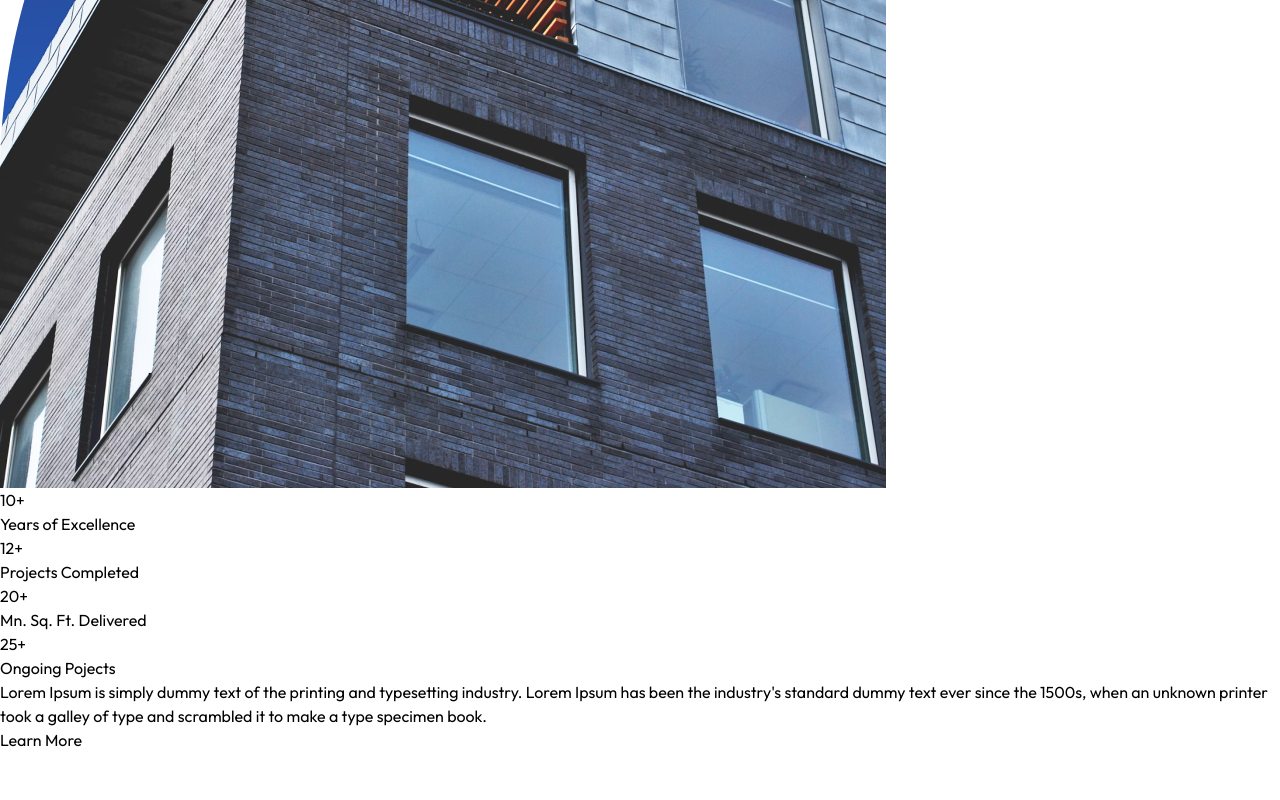
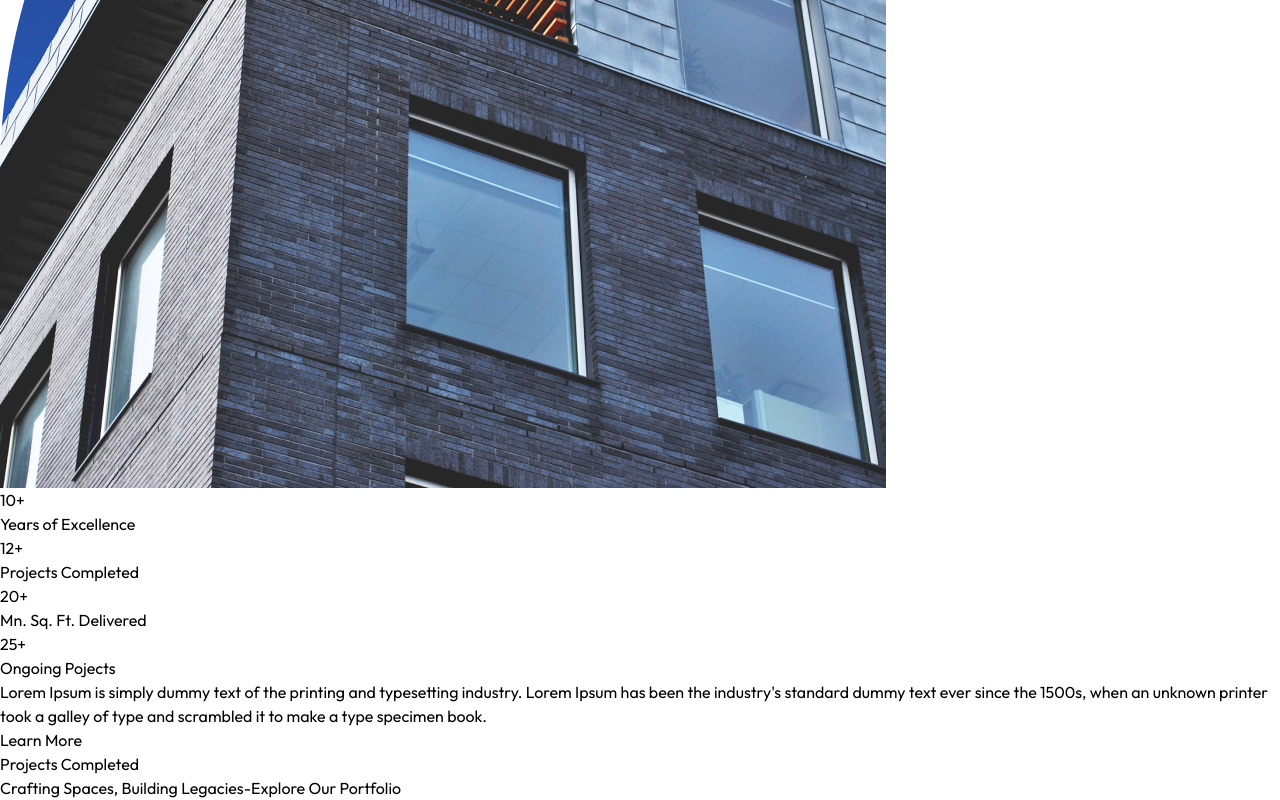
Before and after one commit to eissamonet/Real-Estate, a React (Vite) app: page / in a window 1280 px wide. Shown: the part 754-1554 px from the top of the page. Before the commit the page ends 1506 px from the top, so only its background shows below. Built offline with nearby package versions, Linux system fonts and the light colour scheme; a web font is replaced by a local one.

Commit message:
projects section added

```diff
--- a/src/App.jsx
+++ b/src/App.jsx
@@ -1,12 +1,14 @@
 import React from 'react'
 import Header from './component/Header'
 import About from './component/About'
+import Projects from './component/Projects'
 
 const App = () => {
   return (
     <div className='w-full overflow-hidden'>
       <Header/>
       <About/>
+      <Projects/>
     </div>
   )
 }
--- a/src/component/Navbar.jsx
+++ b/src/component/Navbar.jsx
@@ -24,9 +24,9 @@
           <img src={assets.logo} alt="" />
           <ul className='hidden md:flex gap-7 text-white' >
             <a href="#Header" className='cursor-pointer hover:text-gray-400'>Home</a>
-            <a href="#Header" className='cursor-pointer hover:text-gray-400'>About</a>
-            <a href="#Header" className='cursor-pointer hover:text-gray-400'>Projects</a>
-            <a href="#Header" className='cursor-pointer hover:text-gray-400'>Testimonials</a>
+            <a href="#About" className='cursor-pointer hover:text-gray-400'>About</a>
+            <a href="#Projects" className='cursor-pointer hover:text-gray-400'>Projects</a>
+            <a href="#Testimonials" className='cursor-pointer hover:text-gray-400'>Testimonials</a>
           </ul>
           <button className='hidden md:block bg-white px-8 py-2 rounded-full'>Sign up</button>
           <img onClick={()=> setShowMenu(true)} src={assets.menu_icon} className='md:hidden w-7 cursor-pointer' alt="" />
--- /dev/null
+++ b/src/component/Projects.jsx
@@ -0,0 +1,12 @@
+import React from 'react'
+
+const Projects = () => {
+  return (
+    <div>
+      <h1>Projects <span>Completed</span></h1>
+      <p>Crafting Spaces, Building Legacies-Explore Our Portfolio</p>
+    </div>
+  )
+}
+
+export default Projects
```
